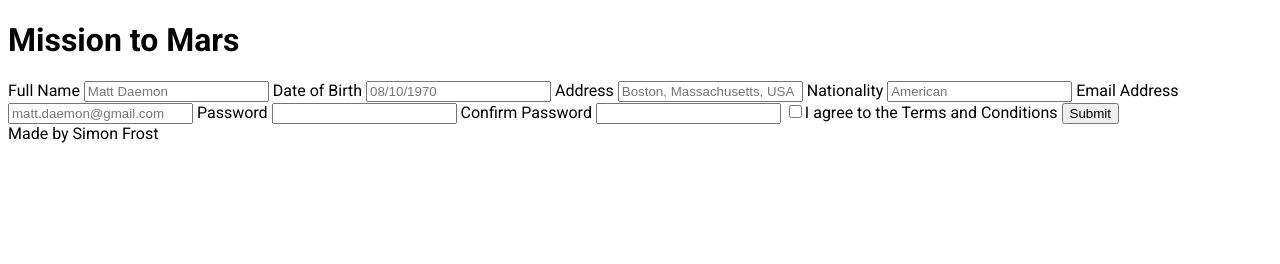
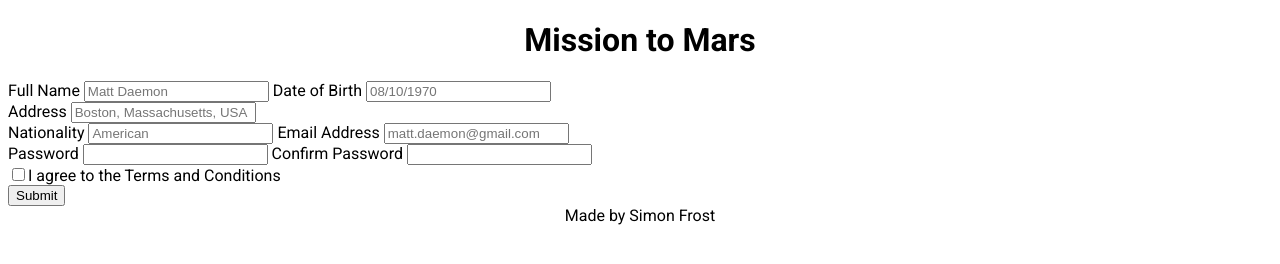
Before and after one commit to SimonHFrost/form-practice, a plain HTML site: page index.html in a window 1280 px wide. Drawn offline with Linux system fonts and the light colour scheme.

Commit message:
Start grouping inputs, center align header and footer

```diff
--- a/css/global.css
+++ b/css/global.css
@@ -1,3 +1,11 @@
 body {
   font-family: 'Roboto', sans-serif;
 }
+
+header {
+  text-align: center;
+}
+
+footer {
+  text-align: center;
+}
--- a/index.html
+++ b/index.html
@@ -9,28 +9,39 @@
     <header><h1>Mission to Mars</h1></header>
     <main>
       <form method="get">
+        <div>
           <label>Full Name</label>
           <input name="name" placeholder="Matt Daemon"></input>
 
           <label>Date of Birth</label>
           <input name="birthdate" placeholder="08/10/1970"></input>
+        </div>
 
+        <div>
           <label>Address</label>
           <input name="address" placeholder="Boston, Massachusetts, USA"></input>
+        </div>
 
+        <div>
           <label>Nationality</label>
           <input name="nationality" placeholder="American"></input>
 
           <label>Email Address</label>
           <input name="email" placeholder="matt.daemon@gmail.com"></input>
+        </div>
 
+        <div>
           <label>Password</label>
           <input name="password"></input>
 
           <label>Confirm Password</label>
           <input name="password-confirm"></input>
+        </div>
 
+        <div>
           <input type="checkbox">I agree to the Terms and Conditions</input>
+        </div>
+
         <button type="submit">Submit</button>
       </form>
     </main>
```
Lines whose indentation alone changed are shown as unchanged.
